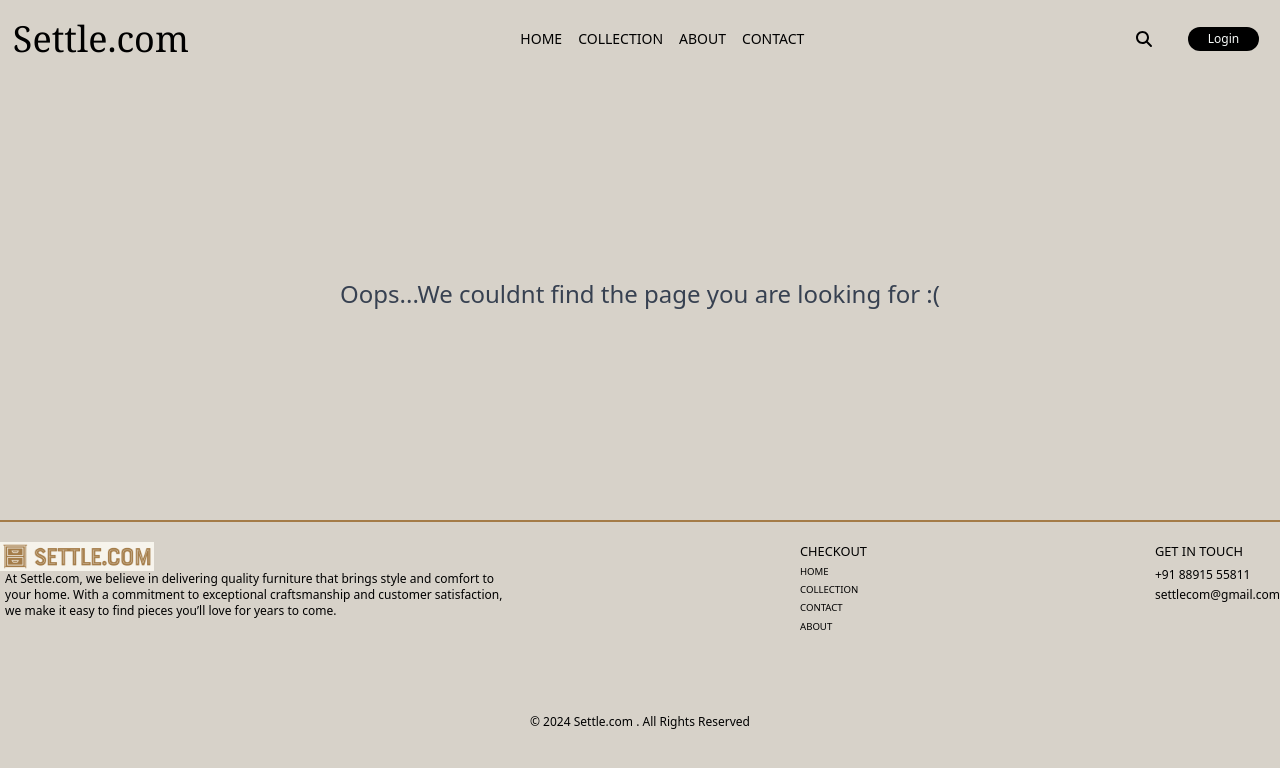
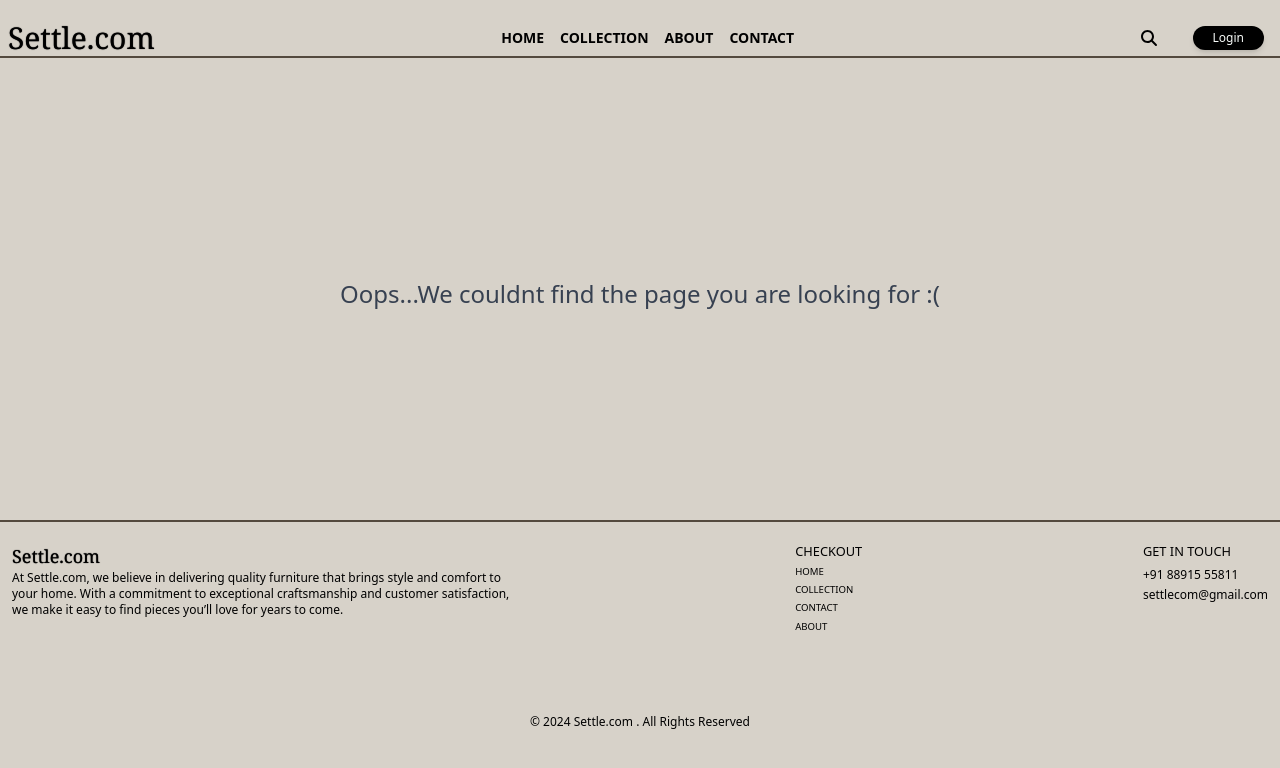
Before and after one commit to MohammedIrfan244/furniche, a React (Vite) app in the folder app/: page /cart in a window 1280 px wide. Shown: the top 768 px of the page. Built offline with nearby package versions, Linux system fonts and the light colour scheme; data requests are answered from the project's data file.

Commit message:
Navbar and footer

```diff
--- a/app/src/Components/Footer.jsx
+++ b/app/src/Components/Footer.jsx
@@ -1,15 +1,14 @@
 
-import Logo from "/src/assets/FinalLogo.png";
 import { Link } from "react-router-dom";
 
 
 function Footer() {
   return (
     <>
-    <div className="my-20 flex justify-between pt-5 border-t-2 border-[#a47c48]">
+    <div className="my-20 flex justify-between pt-5 border-t-2 border-[#544A3E] px-3">
       <div className="w-[40%] text-left">
-        <img className="w-[60%] sm:w-[30%] Logo" src={Logo} alt="logo" />
-        <p className="text-[3%] sm:text-[5%] md:text-xs px-[1%]">
+        <h1 className="font-serif text-sm sm:text-md md:text-lg" style={{textShadow:'0 0 1px black'}}>Settle.com</h1>
+        <p className="text-[3%] sm:text-[5%] md:text-xs">
           At Settle.com, we believe in delivering quality furniture that brings
           style and comfort to your home. With a commitment to exceptional
           craftsmanship and customer satisfaction, we make it easy to find
--- a/app/src/Components/NavBar.jsx
+++ b/app/src/Components/NavBar.jsx
@@ -18,14 +18,14 @@ function NavBar() {
   const { currentUser,isAdmin  } = useContext(UserContext);
   const{cartCount}=useContext(ShopContext)
   return (
-    <div className="fixed w-[100%] px-[1%] pb-3 pt-[1.5%] bg-[#D7D2C9] z-10">
+    <div className="fixed w-[100%] pt-5 px-2 bg-[#D7D2C9] z-10 border-b-2 border-[#544A3E]">
       <div className="flex items-center justify-between">
         <div>
           <Link to={"/"}>
-            <h2 className="font-serif text-3xl sm:text-4xl font-medium">Settle.com</h2>
+            <h2 className="font-serif text-2xl sm:text-3xl font-medium" style={{textShadow:'0 0 1px black'}}>Settle.com</h2>
           </Link>
         </div>
-        <ul className="hidden sm:flex gap-4 text-sm">
+        <ul className="hidden sm:flex gap-4 text-sm font-bold">
           <NavLink to={"/"} className=" flex flex-col items-center gap-1">
             <p>HOME</p>
             <hr className="w-[4px] h-[4px] border-none  hidden " />
@@ -56,7 +56,7 @@ function NavBar() {
             <hr className="w-[4px] h-[4px] border-none  hidden " />
           </NavLink>
         </ul>
-        <div className="flex items-center gap-3 sm:gap-5 md:gap-7">
+        <div className="flex items-center gap-5 sm:gap-6 md:gap-7">
           <Link to={"/search"}>
             <FontAwesomeIcon
               className="cursor-pointer hover:scale-110 transition duration-300"
@@ -71,7 +71,7 @@ function NavBar() {
               className="hover:scale-110 transition duration-300"
               icon={faCartShopping}
             />
-            <p className="absolute right-[-5px] bottom-[-2px]  bg-[#A47C48] text-[10px] text-center w-[15px] rounded-[100%] text-[#FAFAFA]">
+            <p className="absolute right-[-5px] bottom-[-2px]  bg-[#544A3E] text-[10px] text-center w-[15px] rounded-[100%] text-[#FAFAFA]">
               {cartCount}
             </p>
           </Link>
@@ -79,7 +79,7 @@ function NavBar() {
             to={currentUser == null ? "/login" : "/user"}
             className=" group relative"
           >
-           {currentUser==null?<p className="bg-[#000000] text-[#F9FCFA] text-xs px-5 py-1 rounded-[50px] mx-2">Login</p>: <FontAwesomeIcon
+           {currentUser==null?<p className="bg-[#000000] text-[#F9FCFA] text-xs px-5 py-1 rounded-[50px] hover:scale-105 transition duration-200 ease-in-out mx-2 shadow-md">Login</p>: <FontAwesomeIcon
               className=" cursor-pointer hover:scale-110 transition duration-300"
               icon={faUser}
             />}
--- a/app/src/Pages/Home.jsx
+++ b/app/src/Pages/Home.jsx
@@ -1,5 +1,4 @@
 import { Link } from "react-router-dom";
-import Hero from "../shared/Hero";
 import NewCollection from "../Components/NewCollection";
 import OriginalProducts from "../Components/OriginalProducts";
 import OurPolicy from "../Components/OurPolicy";
@@ -13,29 +12,18 @@ function Home() {
   const { currentUser } = useContext(UserContext);
   return (
     <div>
-      {/* <Hero
-        source={HomeImage}
-      >
-        <div className="w-[100%] sm:w-[50%] flex items-center justify-center">
-          <div className="flex flex-col gap-9 p-10">
-            <div className="flex items-baseline">
-              <hr className="bg-[#A47C48] h-[3px] w-[20%]" />
-              <p className=" text-xl">. Settle.com .</p>
-            </div>
-            <p className="text-2xl sm:text-3xl font-serif">
-              Where Design Meets Comfort
-            </p>
-            <Link
-              to={`${currentUser ? "/collection" : "/login"}`}
-              className=" flex items-baseline"
-            >
-              <FontAwesomeIcon className="text-[#A47C48]" icon={faShop} />. Shop
-              now .<hr className="bg-[#A47C48] h-[3px] w-[15%]" />
-            </Link>
+      <div className="w-[100%] h-[110vh] pt-32 sm:pt-36 lg:pt-20 bg-center bg-cover" style={{backgroundImage:`url(${HomeImage})`}}>
+        <div className="text-center flex flex-col items-center">
+          <h1 className="font-serif text-5xl sm:text-6xl md:text-7xl tracking-wide" style={{ textShadow: '0 0 15px rgba(255, 255, 255)' }}>Settle.com</h1>
+          <div className="text-xs sm:text-[10px] font-bold mt-3 md:mt-2 lg:mt-1">
+          <p>A place where craft meets comforts, blending timeless</p>
+          <p> with modern elegance for your perfect home.</p>
+          </div>
+          <div className="text-xs text-center gap-10 flex mt-6">
+            <Link to={currentUser?"/collection":"/login"} className="bg-[#F9FCFA] shadow-lg text-[#000000] w-24 md:w-32 border-none rounded-[50px] hover:scale-[1.02] transition duration-100 ease-in-out py-1 font-bold">Dive in <FontAwesomeIcon className="text-[10px]" icon={faShop}/></Link>
+            <Link to={'/signin'} className="bg-[#000000] text-[#F9FCFA] shadow-lg border-none w-24 md:w-32 rounded-[50px] hover:scale-[1.02] transition duration-100 ease-in-out py-1">Sign up now</Link>
           </div>
         </div>
-      </Hero> */}
-      <div className="w-[100%] h-[120vh] bg-cover bg-slate-200" style={{backgroundImage:`url(${HomeImage})`}}>
       </div>
       <NewCollection />
       <OriginalProducts />
--- a/app/src/Pages/User.jsx
+++ b/app/src/Pages/User.jsx
@@ -7,7 +7,6 @@ import OrderCards from "../shared/OrderCards";
 function User() {
   const { currentUser, setCurrentUser ,setCartItems,isAdmin,setUserOrders,userOrders} = useContext(UserContext);
   const{ setCartCount}=useContext(ShopContext)
-  console.log(userOrders);
 
   const handleLogOut = () => {
     setCurrentUser(null);
@@ -42,7 +41,7 @@ function User() {
       </Link>
       </div>
       </div>
-      <div className="flex flex-col gap-5 overflow-y-auto scrollbar-thin h-[60vh]">
+      <div className="flex flex-col gap-5 overflow-y-auto scrollbar-none h-[60vh]">
         {userOrders.length===0?"order is empty":
           userOrders?.map((items,index)=><OrderCards key={index} orderItems={items}/>)
         }
--- a/app/src/index.css
+++ b/app/src/index.css
@@ -4,8 +4,8 @@
 @import url("https://fonts.googleapis.com/css2?family=Oswald:wght@500;700&display=swap");
 
 body {
-  background-color: #D7D2C9   ;
-  color: #000000   ;
+  background-color: #D7D2C9;
+  color: #000000;
   font-weight: 500;
 }
 a{
@@ -32,7 +32,7 @@ img:not(.Logo,.ProductPage,.cartCard,.payments) {
   animation: bblFadInOut 1.8s infinite ease-in-out;
 }
 .loader {
-  color: #a47c48;
+  color: #544A3E;
   font-size: 7px;
   position: relative;
   text-indent: -9999em;
@@ -57,3 +57,23 @@ img:not(.Logo,.ProductPage,.cartCard,.payments) {
   0%, 80%, 100% { box-shadow: 0 2.5em 0 -1.3em }
   40% { box-shadow: 0 2.5em 0 0 }
 }
+
+
+html {
+  scrollbar-width: thin;
+  scrollbar-color: #544A3E #D7D2C9;
+}
+
+::-webkit-scrollbar {
+  width: 12px;
+}
+
+::-webkit-scrollbar-thumb {
+  background-color: #544A3E;
+  border-radius: 5px;
+  border: 2px solid #D7D2C9;
+}
+
+::-webkit-scrollbar-track {
+  background-color: #D7D2C9;
+}
```
